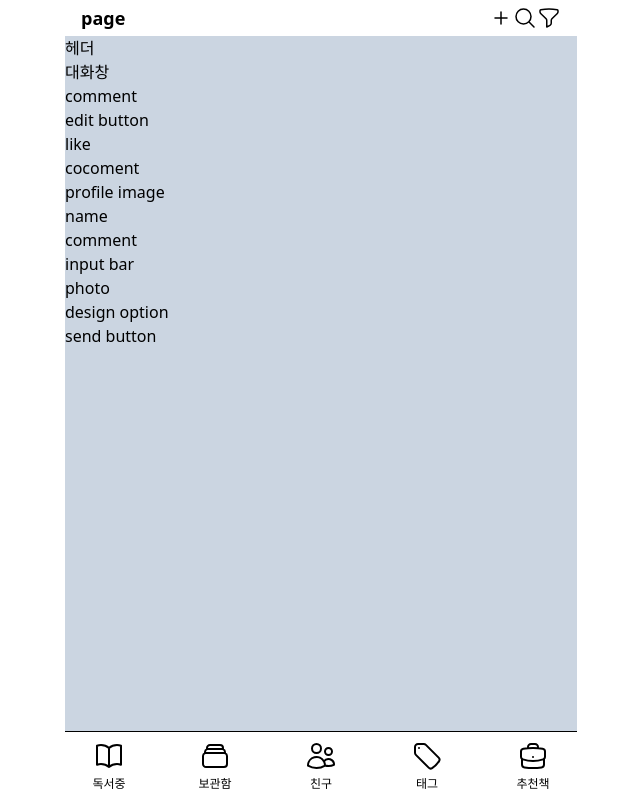
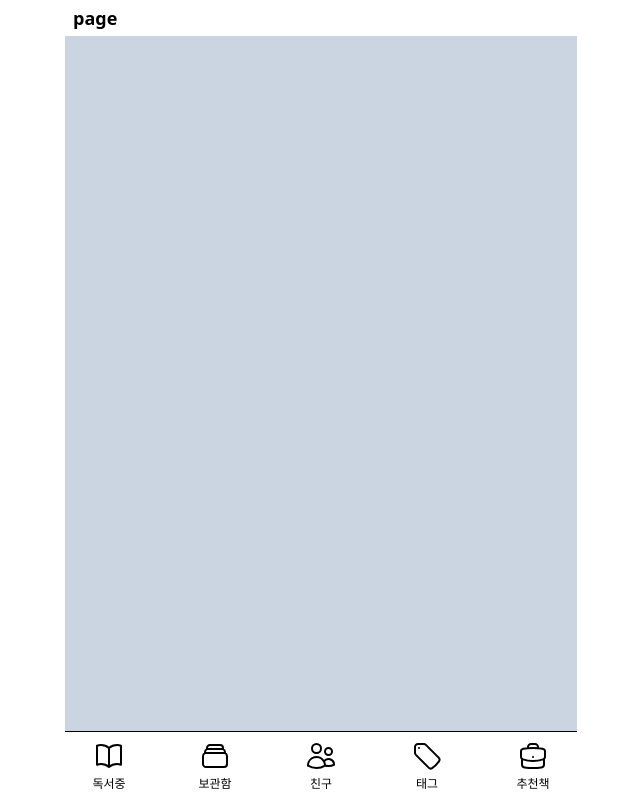
Before and after one commit to Yuyeol/book-talk, a Next.js app: page /Book/create in a window 1280 px wide. Shown: the whole page, without its empty margins (319-959 px from the left). Built offline with nearby package versions, Linux system fonts and the light colour scheme.

Commit message:
feat #3: header 버튼 분기처리

```diff
--- a/components/header/index.tsx
+++ b/components/header/index.tsx
@@ -2,32 +2,61 @@
 import Plus from "../icon/plus";
 import Search from "../icon/search";
 import Filter from "../icon/filter";
+import Check from "../icon/check";
+import { useRouter } from "next/router";
+import { useMemo } from "react";
 
 const ICON_WIDTH = 6;
 const ICON_DEFAULT_COLOR = "black";
 const ICON_ACTIVE_COLOR = "red";
 
-const Header = () => {
+const Header = ({}) => {
+  const { pathname } = useRouter();
+  const hasBtn = useMemo(
+    () => ({
+      plus: pathname === "/" || pathname === "/tags",
+      search:
+        pathname === "/" ||
+        pathname === "/archive" ||
+        pathname === "/friends" ||
+        pathname === "/tags",
+      filter:
+        pathname === "/" || pathname === "/archive" || pathname === "/tags",
+      check: pathname === "/book/create",
+    }),
+    [pathname]
+  );
   return (
     //h-9는 fixed임  h-9는 임의로 넣어준건데 나중에 자녀 높이 자동계산한 값으로 대신 넣어주자.
     <div className="relative w-full bg-slate-400 h-9">
-      <div className="fixed flex items-center justify-between w-full max-w-lg px-4 py-1 bg-white">
+      <div className="fixed flex items-center justify-between w-full max-w-lg px-2 py-1 bg-white">
         {/* 타이틀 */}
         <div className="text-lg font-bold text">page</div>
-        <div className="flex">
+        <div className="flex gap-2">
+          {hasBtn.plus && (
             <Link href="">
               <Plus width={ICON_WIDTH} color={ICON_DEFAULT_COLOR} />
             </Link>
+          )}
+          {hasBtn.search && (
             <button>
               <Search width={ICON_WIDTH} color={ICON_DEFAULT_COLOR} />
             </button>
+          )}
+          {hasBtn.filter && (
             <button>
               <Filter width={ICON_WIDTH} color={ICON_DEFAULT_COLOR} />
             </button>
+          )}
+          {hasBtn.check && (
+            <button>
+              <Check width={ICON_WIDTH} color={ICON_DEFAULT_COLOR} />
+            </button>
+          )}
         </div>
         {/* 책: 추가, 검색, 정렬/필터링 */}
         {/* 아카이브: 검색, 정렬/필터링 */}
-        {/* 친구: 추가, 검색 */}
+        {/* 친구: 검색(검색에 친구 프로필 모달, 추가버튼 있음.) */}
         {/* 태그: 추가, 검색, 정렬/필터링 */}
       </div>
     </div>
--- /dev/null
+++ b/components/icon/check.tsx
@@ -0,0 +1,22 @@
+interface Props {
+  width: number;
+  color: string;
+}
+
+const Check = ({ width, color }: Props) => (
+  <svg
+    xmlns="http://www.w3.org/2000/svg"
+    fill="none"
+    viewBox="0 0 24 24"
+    strokeWidth="1.5"
+    stroke={color}
+    style={{ width: `${width / 4}rem`, height: "auto" }}
+  >
+    <path
+      strokeLinecap="round"
+      strokeLinejoin="round"
+      d="M4.5 12.75l6 6 9-13.5"
+    />
+  </svg>
+);
+export default Check;
--- /dev/null
+++ b/pages/Book/create.tsx
@@ -0,0 +1,10 @@
+import Layout from "@/components/layout";
+
+interface Props {}
+
+const Create = ({}: Props) => (
+  <Layout>
+    <ul className="grid grid-cols-2 gap-4 px-4 pt-4 "></ul>
+  </Layout>
+);
+export default Create;
--- a/pages/index.tsx
+++ b/pages/index.tsx
@@ -1,5 +1,4 @@
 import BookItem from "@/components/book/item";
-import Plus from "@/components/icon/plus";
 import Layout from "@/components/layout";
 
 const Home = () => {
```
Lines whose indentation alone changed are shown as unchanged.
